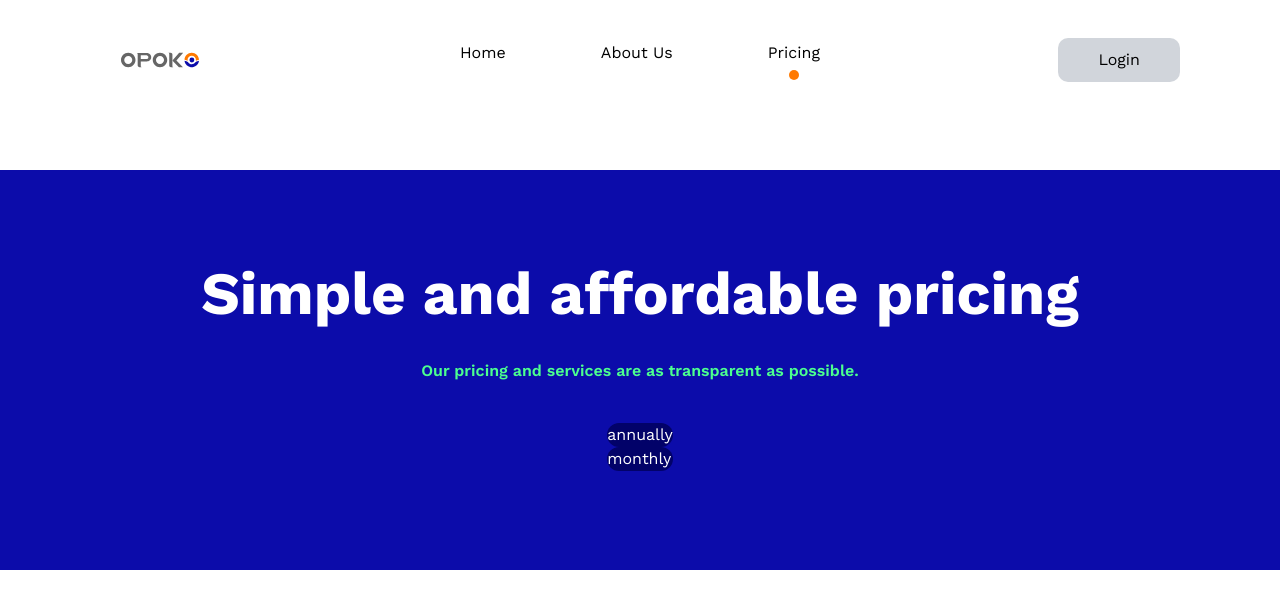
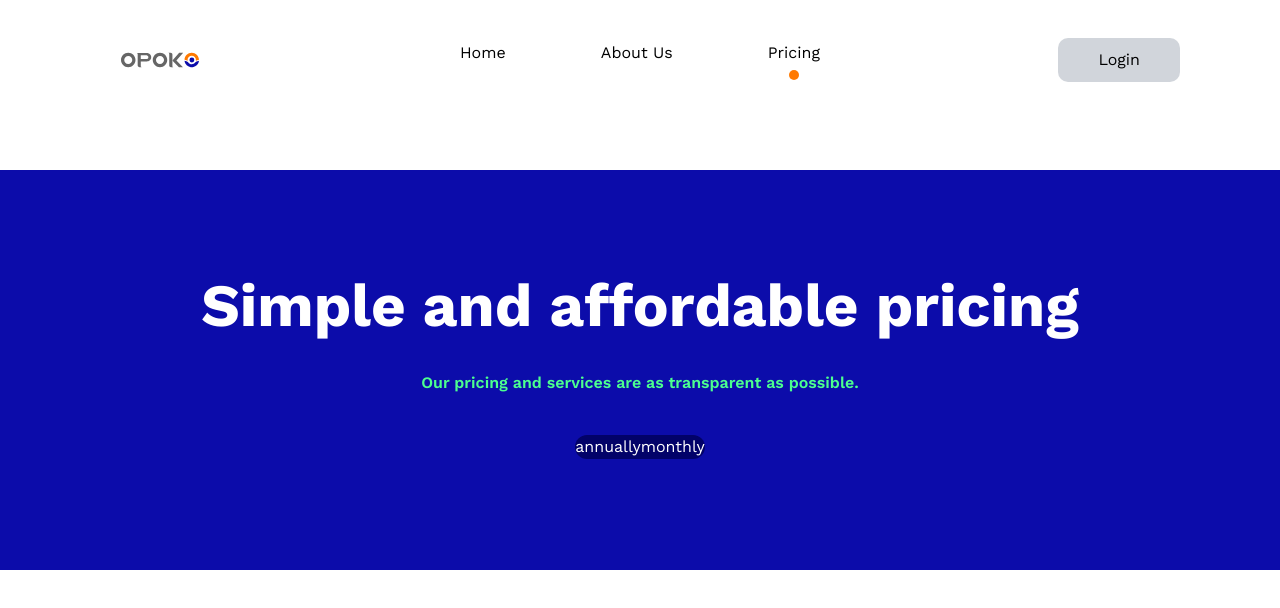
Before and after one commit to Niscolinx/opoko, a React (Vite) app: page /pricing in a window 1280 px wide. Shown: the top 608 px of the page. Built offline with nearby package versions, Linux system fonts and the light colour scheme.

Commit message:
working on about us

```diff
--- a/src/pages/Pricing.tsx
+++ b/src/pages/Pricing.tsx
@@ -44,9 +44,9 @@ function Pricing() {
           Our pricing and services are as transparent as possible.
         </p>
 
-        <div>
+        <div className="bg-[#020269] text-white rounded-3xl flex">
           {plans.map((item, i) => (
-            <div className="bg-[#020269] text-white rounded-3xl">
+            <>
               <input
                 type="radio"
                 name="plan"
@@ -63,7 +63,7 @@ function Pricing() {
               >
                 {item}
               </label>
-            </div>
+            </>
           ))}
         </div>
       </section>
```
